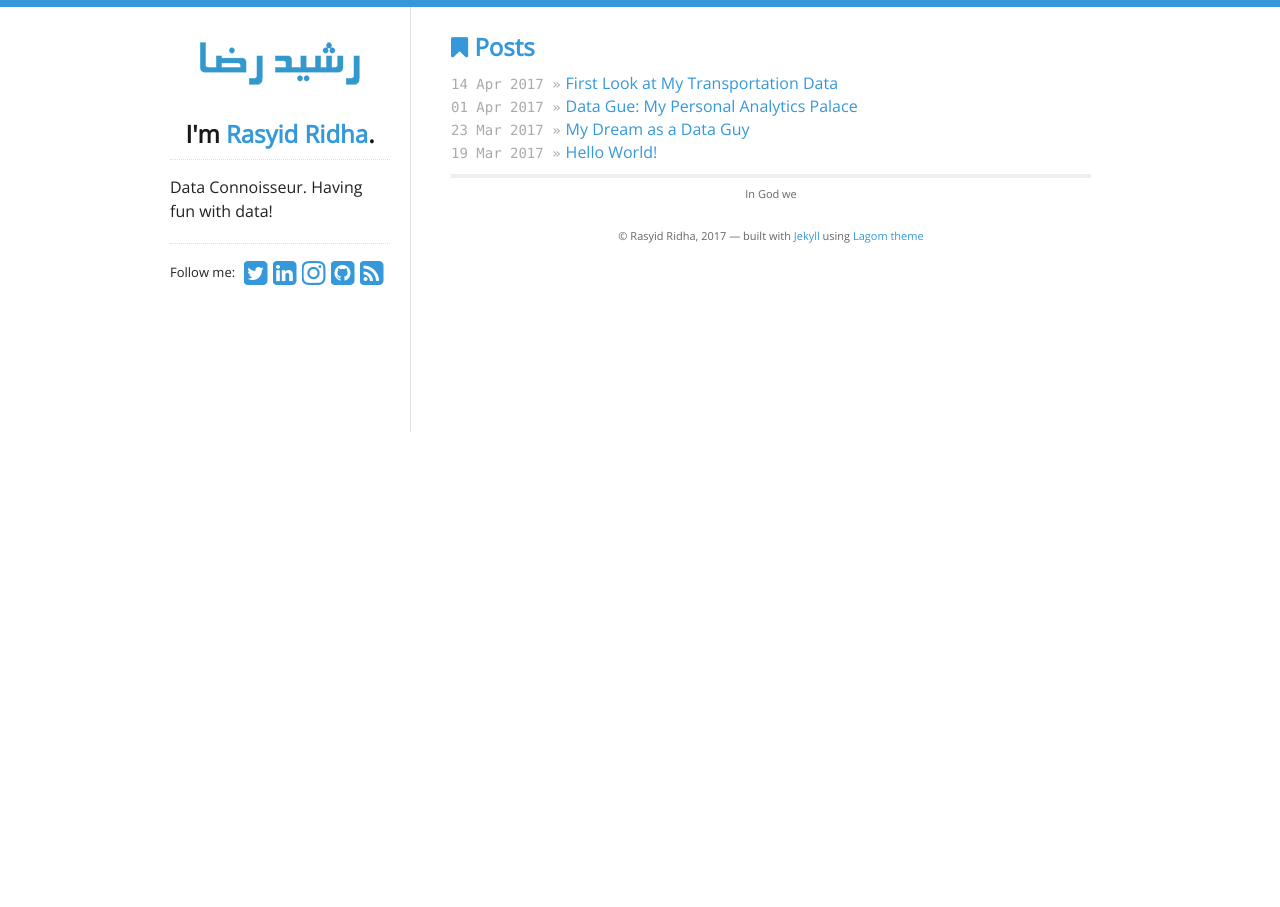
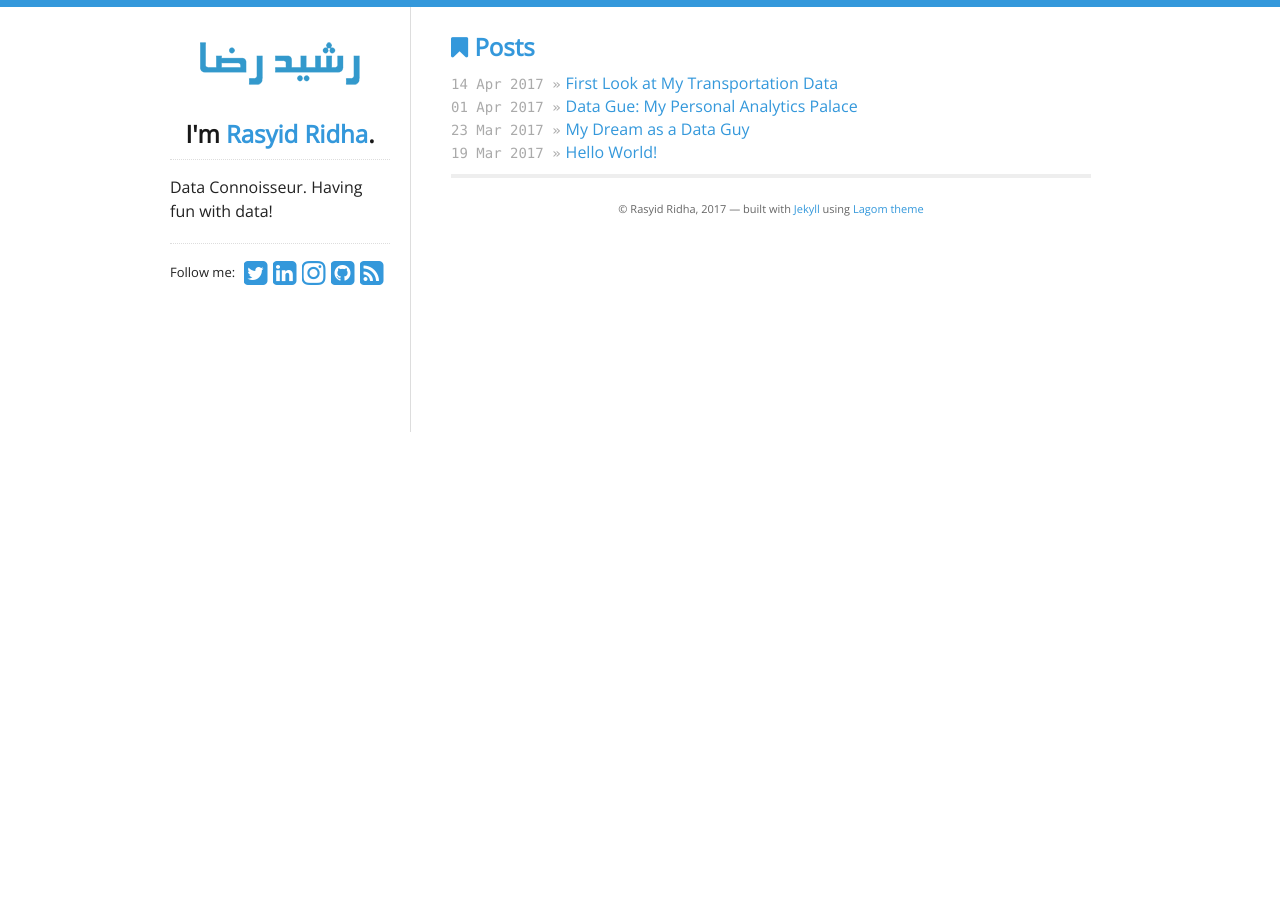
Before and after one commit to rasyidstat/rasyidstat.github.io, a Jekyll site: the page built from index.html, in a window 1280 px wide. Built offline with Jekyll 4.4.1, drawn with Linux system fonts in a browser that asks for light colours; nearby versions of some CDN libraries.

Commit message:
Update footer.html

```diff
--- a/_includes/footer.html
+++ b/_includes/footer.html
@@ -14,7 +15,7 @@
 
 <div class="disclaimer">
   {% if site.data.theme.show_disclaimer %}
-  <p class="typed">aaaa</p>
+  <p class="typed"></p>
   {% endif %}
 
   <p>
```
Also changed, not shown: other parts of _includes/footer.html (+1 -0 lines).
